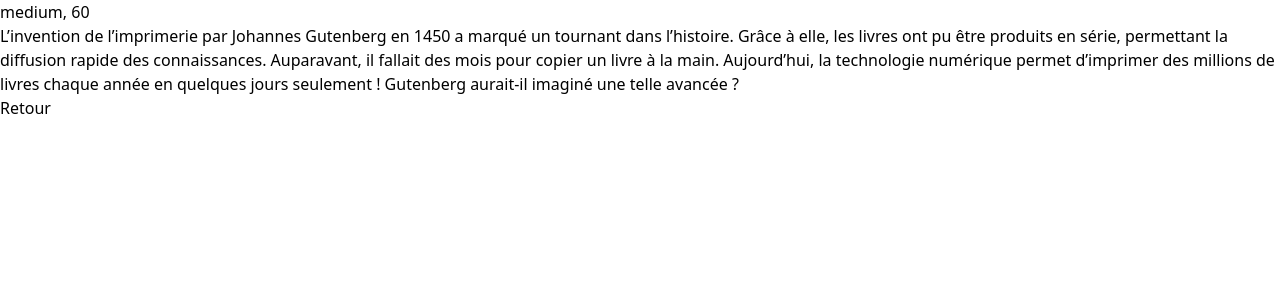
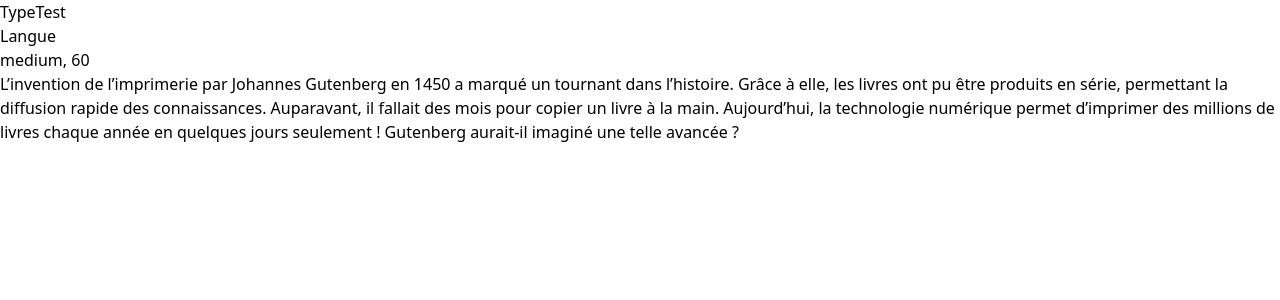
Before and after one commit to Raouf404/TypeTest, a React (Vite) app: page /test in a window 1280 px wide. Shown: the top 300 px of the page. Built offline with nearby package versions, Linux system fonts and the light colour scheme.

Commit message:
Added navbar

```diff
--- a/index.html
+++ b/index.html
@@ -12,6 +12,11 @@
       href="https://fonts.googleapis.com/css2?family=Inter:wght@400;500;600;700&display=swap"
       rel="stylesheet"
     />
+    <link
+      href="https://fonts.googleapis.com/css2?family=Cutive+Mono&display=swap"
+      rel="stylesheet"
+    />
+
     <meta name="viewport" content="width=device-width, initial-scale=1.0" />
     <title>TypeTest</title>
   </head>
--- /dev/null
+++ b/src/components/Navbar.tsx
@@ -0,0 +1,16 @@
+import { Link } from "react-router-dom";
+
+const Navbar = () => {
+  return (
+    <nav className="flex justify-between items-center px-6 py-4 bg-taupe">
+      <h1 className="font-cutive text-2xl">
+        <Link to="/">TypeTest</Link>
+      </h1>
+      <ul>
+        <li className="font-medium">Langue</li>
+      </ul>
+    </nav>
+  );
+};
+
+export default Navbar;
--- a/src/pages/Test.tsx
+++ b/src/pages/Test.tsx
@@ -1,6 +1,6 @@
 import { useSettings } from "../utils/SettingsProvider";
-import { Link } from "react-router-dom";
 import { easyTexts, mediumTexts, hardTexts } from "../constants";
+import Navbar from "../components/Navbar";
 
 const Test: React.FC = () => {
   const { difficulty, time } = useSettings() as {
@@ -15,13 +15,15 @@ const Test: React.FC = () => {
   const selectedText = texts[difficulty][Math.floor(Math.random() * 6)];
 
   return (
+    <>
+      <Navbar />
       <main>
         <div>
           {difficulty}, {time}
         </div>
         <div>{selectedText}</div>
-      <Link to="/">Retour</Link>
       </main>
+    </>
   );
 };
 
--- a/tailwind.config.js
+++ b/tailwind.config.js
@@ -3,6 +3,7 @@ export const theme = {
   extend: {
     fontFamily: {
       sans: ["Inter", "ui-sans-serif", "system-ui"],
+      cutive: ['"Cutive Mono"', "monospace"],
     },
     colors: {
       beige: {
```
Lines whose indentation alone changed are shown as unchanged.
